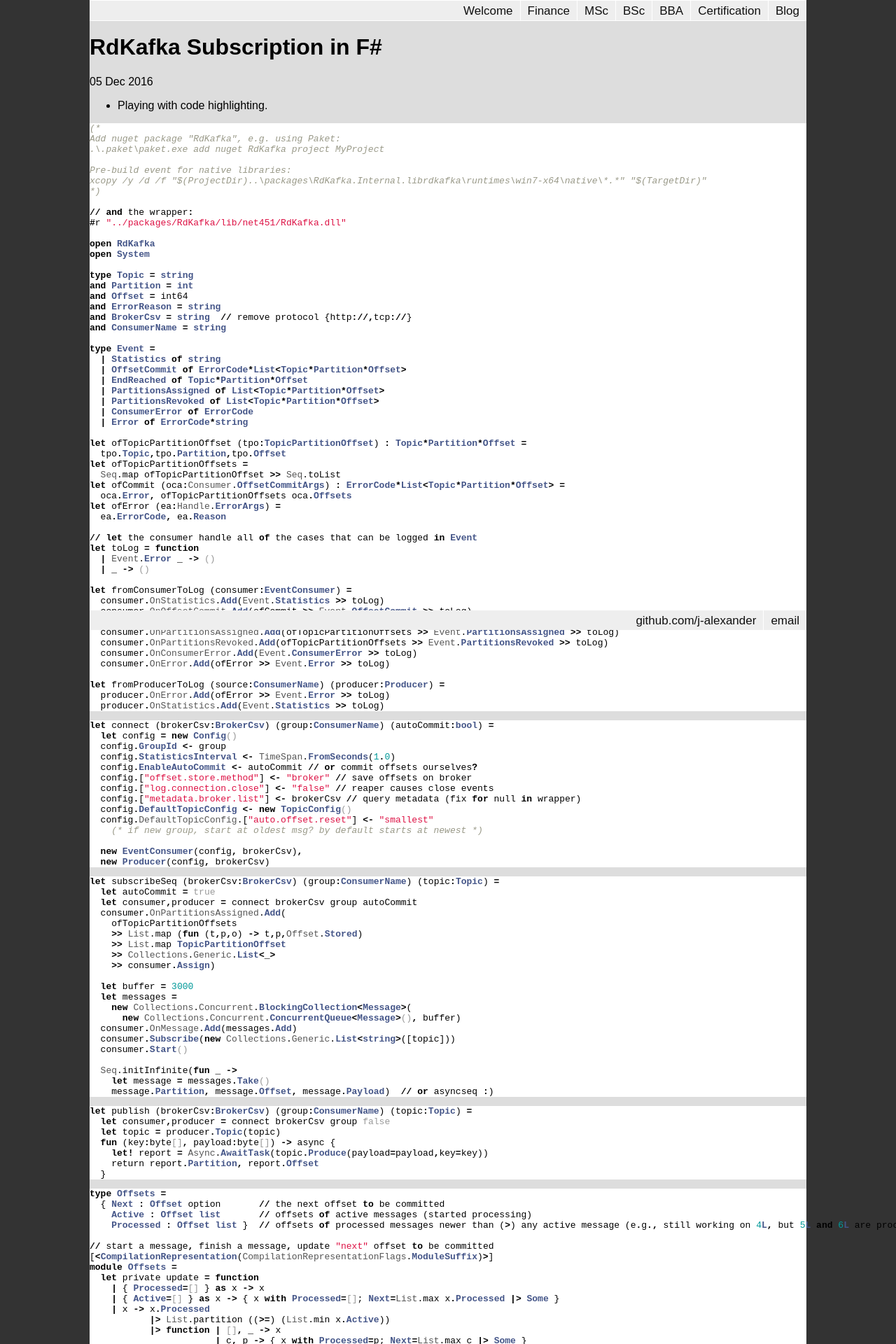
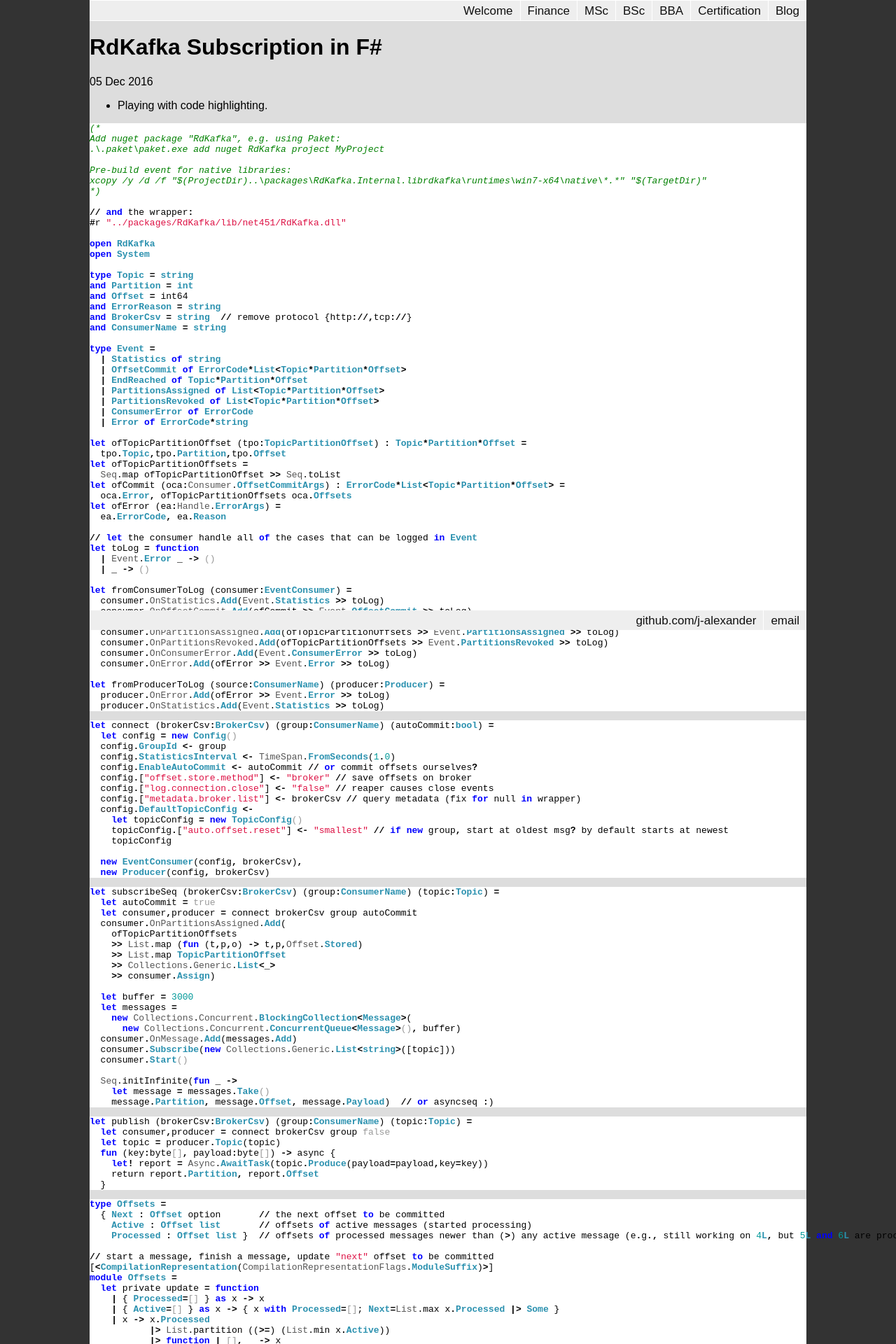
Before and after one commit to j-alexander/j-alexander.github.io, a Jekyll site: the page built from _posts/2016-12-05-rdkafka-subscription-in-fsharp.md, in a window 1280 px wide. Shown: the top 1920 px of the page at 70% size. Built offline with Jekyll 4.4.1, drawn with Linux system fonts in a browser that asks for light colours.

Commit message:
minor changes to syntax highlight

```diff
--- a/_posts/2016-12-05-rdkafka-subscription-in-fsharp.md
+++ b/_posts/2016-12-05-rdkafka-subscription-in-fsharp.md
@@ -75,9 +75,10 @@ let connect (brokerCsv:BrokerCsv) (group:ConsumerName) (autoCommit:bool) =
   config.["offset.store.method"] <- "broker" // save offsets on broker
   config.["log.connection.close"] <- "false" // reaper causes close events
   config.["metadata.broker.list"] <- brokerCsv // query metadata (fix for null in wrapper)
-  config.DefaultTopicConfig <- new TopicConfig()
-  config.DefaultTopicConfig.["auto.offset.reset"] <- "smallest"
-    (* if new group, start at oldest msg? by default starts at newest *)
+  config.DefaultTopicConfig <-
+    let topicConfig = new TopicConfig()
+    topicConfig.["auto.offset.reset"] <- "smallest" // if new group, start at oldest msg? by default starts at newest
+    topicConfig
 
   new EventConsumer(config, brokerCsv),
   new Producer(config, brokerCsv)
--- a/css/syntax.css
+++ b/css/syntax.css
@@ -1,7 +1,7 @@
 .highlight  { background: #ffffff; }
-.highlight .c { color: #999988; font-style: italic } /* Comment */
+.highlight .c { color: #008000; font-style: italic } /* Comment */
 .highlight .err { color: #a61717; background-color: #e3d2d2 } /* Error */
-.highlight .k { font-weight: bold } /* Keyword */
+.highlight .k { font-weight: bold; color:blue; } /* Keyword */
 .highlight .o { font-weight: bold } /* Operator */
 .highlight .cm { color: #999988; font-style: italic } /* Comment.Multiline */
 .highlight .cp { color: #999999; font-weight: bold } /* Comment.Preproc */
@@ -23,12 +23,12 @@
 .highlight .kd { font-weight: bold } /* Keyword.Declaration */
 .highlight .kp { font-weight: bold } /* Keyword.Pseudo */
 .highlight .kr { font-weight: bold } /* Keyword.Reserved */
-.highlight .kt { color: #445588; font-weight: bold } /* Keyword.Type */
+.highlight .kt { color: #2b91af; font-weight: bold } /* Keyword.Type */
 .highlight .m { color: #009999 } /* Literal.Number */
 .highlight .s { color: #d14 } /* Literal.String */
 .highlight .na { color: #008080 } /* Name.Attribute */
 .highlight .nb { color: #0086B3 } /* Name.Builtin */
-.highlight .nc { color: #445588; font-weight: bold } /* Name.Class */
+.highlight .nc { color: #2b91af; font-weight: bold } /* Name.Class */
 .highlight .no { color: #008080 } /* Name.Constant */
 .highlight .ni { color: #800080 } /* Name.Entity */
 .highlight .ne { color: #990000; font-weight: bold } /* Name.Exception */
@@ -36,7 +36,7 @@
 .highlight .nn { color: #555555 } /* Name.Namespace */
 .highlight .nt { color: #000080 } /* Name.Tag */
 .highlight .nv { color: #008080 } /* Name.Variable */
-.highlight .ow { font-weight: bold } /* Operator.Word */
+.highlight .ow { font-weight: bold; color: blue; } /* Operator.Word */
 .highlight .w { color: #bbbbbb } /* Text.Whitespace */
 .highlight .mf { color: #009999 } /* Literal.Number.Float */
 .highlight .mh { color: #009999 } /* Literal.Number.Hex */
```
